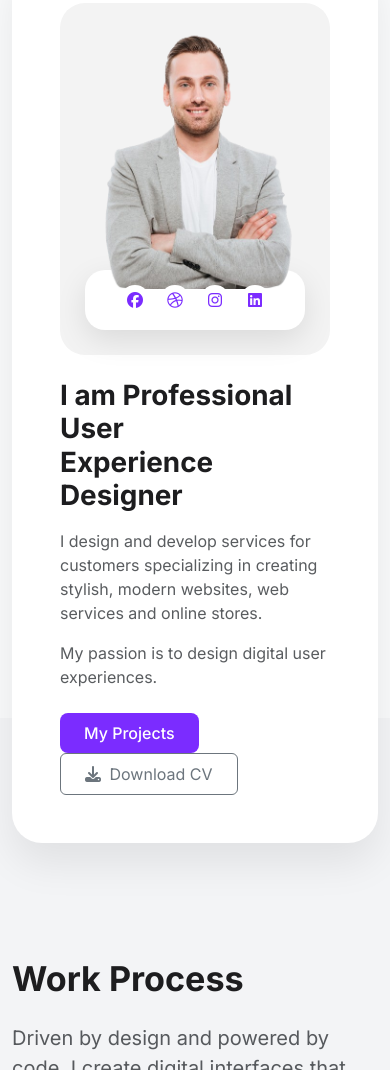
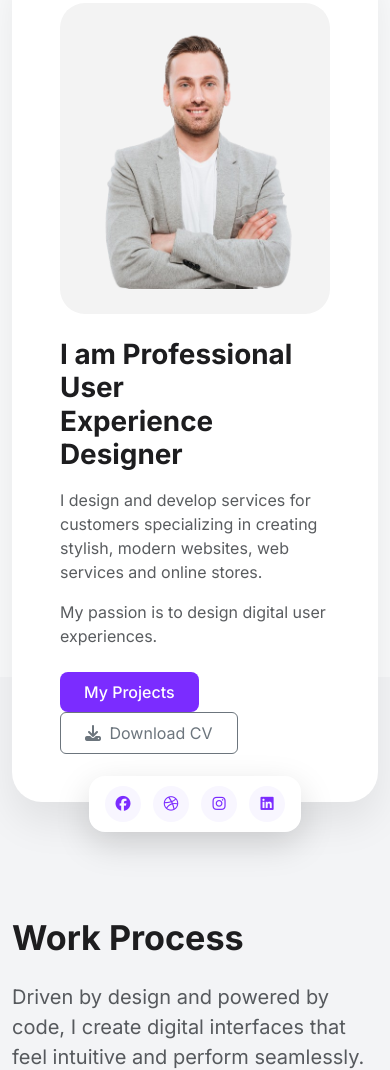
Before and after one commit to Abdullah8920/bootstrap, a plain HTML site: page index.html in a window 390 px wide. Shown: the part 1345-2415 px from the top of the page. Drawn offline with nearby package versions, Linux system fonts and the light colour scheme.

Commit message:
Your update message

```diff
--- a/index.html
+++ b/index.html
@@ -96,13 +96,20 @@
                         <div class="col-lg-5 text-center mb-4 mb-lg-0">
                             <div class="image-card mx-auto">
                                 <img src="./image/person-CqOZwXV1.png" alt="User" class="img-fluid">
-                                <div class="social-icons ">
+                                <!-- <div class="social-icons ">
                                     <a href="#"><i class="fa-brands fa-facebook"></i></a>
                                     <a href="#"><i class="fa-brands fa-dribbble"></i></a>
                                     <a href="#"><i class="fa-brands fa-instagram"></i></a>
                                     <a href="#"><i class="fa-brands fa-linkedin"></i></a>
-                                </div>
+                                </div> -->
                             </div>
+                            <div class="social-icons ">
+                                <a href="#"><i class="fa-brands fa-facebook"></i></a>
+                                <a href="#"><i class="fa-brands fa-dribbble"></i></a>
+                                <a href="#"><i class="fa-brands fa-instagram"></i></a>
+                                <a href="#"><i class="fa-brands fa-linkedin"></i></a>
+                            </div>
+
                         </div>
 
                         <div class="col-lg-7 ps-lg-5">
--- a/style.css
+++ b/style.css
@@ -178,39 +178,67 @@ body {
 
 
 .social-icons {
-    background-color: white;
-    border-radius: 20px;
-    padding: 15px 30px;
+    background-color: #ffffff;
+    border-radius: 16px;
+    padding: 14px 28px;
     display: flex;
     justify-content: center;
     align-items: center;
-    margin-top: -19px;
-    z-index: 1;
-    box-shadow: 0 10px 30px rgba(0, 0, 0, 0.1);
+    gap: 19px;
+    width: max-content;
+    min-width: 240px;
+    height: 70px;
+    position: absolute;
+    top: 85%;
+    left: 26%;
+    transform: translateX(-50%);
+    box-shadow: 0 12px 35px rgba(0, 0, 0, 0.15);
+    z-index: 10;
 }
 
 .social-icons a {
-    width: 40px;
-    height: 30px;
-    background: #fff;
-    display: inline-flex;
+    width: 42px;
+    height: 42px;
+    background: #f8f6ff;
+    display: flex;
     align-items: center;
-    z-index: 1;
     justify-content: center;
     color: #7b2cff;
-    margin: 0 5px;
     border-radius: 50%;
     text-decoration: none;
-    transition: all 0.3s cubic-bezier(0.175, 0.885, 0.32, 1.275);
+    font-size: 20px;
+    transition:
+        background 0.3s ease,
+        transform 0.3s ease,
+        box-shadow 0.3s ease,
+        color 0.3s ease;
 }
 
 .social-icons a:hover {
     background-color: #7b2cff;
     color: #ffffff;
-    transform: translateY(-5px);
-    box-shadow: 0 10px 20px rgba(123, 44, 255, 0.3);
+    transform: translateY(-6px) scale(1.05);
+    box-shadow: 0 12px 25px rgba(123, 44, 255, 0.35);
 }
 
+@media (max-width: 576px) {
+    .social-icons {
+        left: 50%;
+        top: auto;
+        bottom: -30px;
+        transform: translateX(-50%);
+        padding: 10px 16px;
+        gap: 12px;
+        min-width: auto;
+        height: auto;
+    }
+
+    .social-icons a {
+        width: 36px;
+        height: 36px;
+        font-size: 15px;
+    }
+}
 
 .hero-btn,
 .btn-primary {
```
